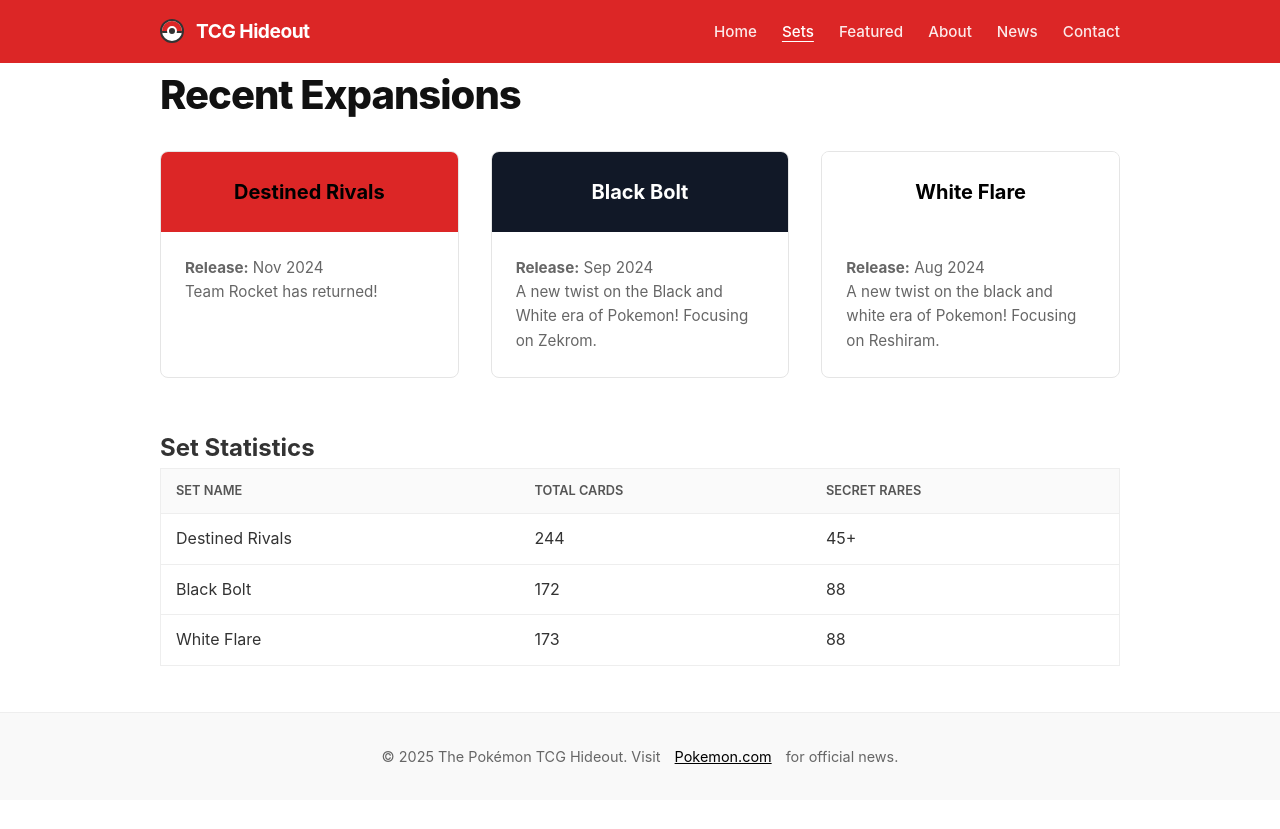
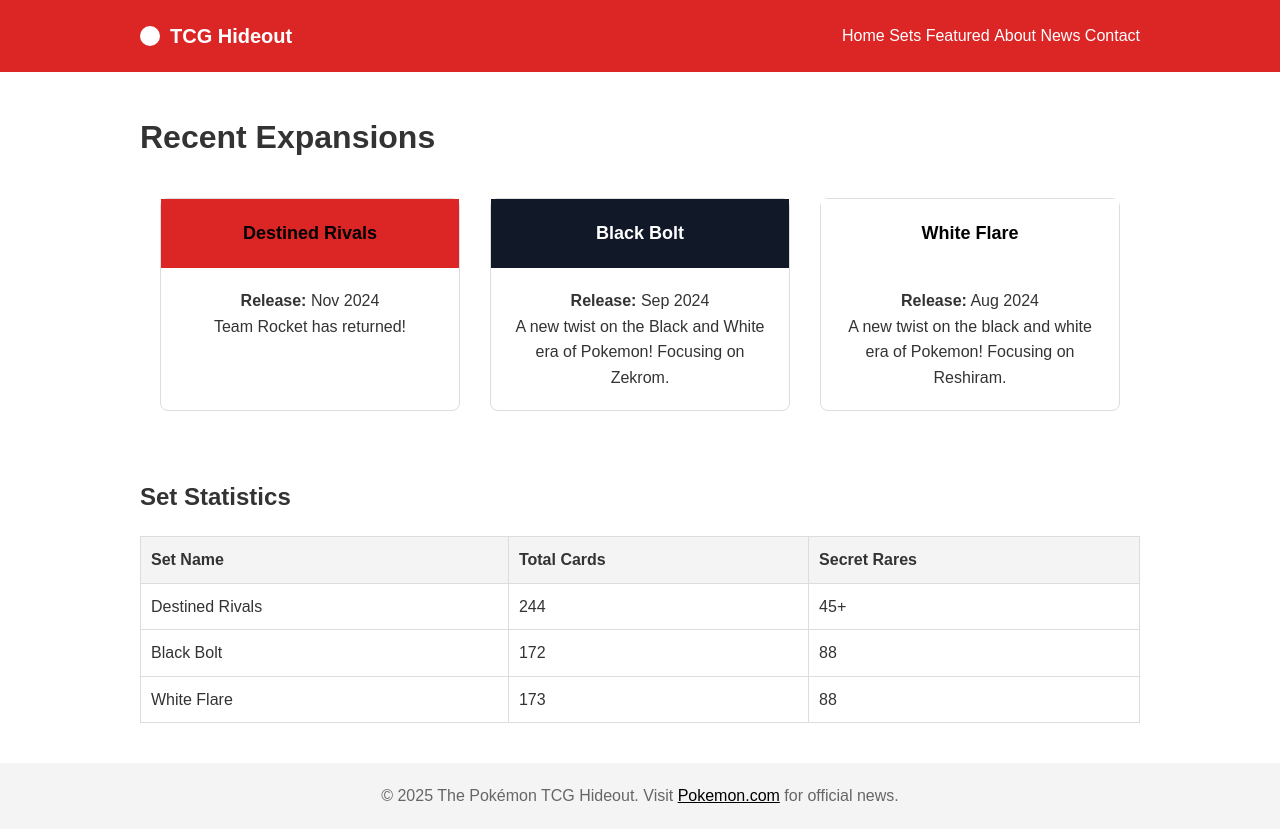
Before and after one commit to cathanasselis-star/Poke-TCG-Hideout, a plain HTML site: page sets.html in a window 1280 px wide. Before the commit the page ends 800 px from the top, so only its background shows below. Drawn offline with Linux system fonts and the light colour scheme.

Commit message:
Update style.css

```diff
--- a/style.css
+++ b/style.css
@@ -1,4 +1,3 @@
-
 * {
     box-sizing: border-box;
     margin: 0;
@@ -6,29 +5,22 @@
 }
 
 body {
-
-    font-family: -apple-system, BlinkMacSystemFont, "Segoe UI", Roboto, Oxygen, Ubuntu, Cantarell, "Open Sans", "Helvetica Neue", sans-serif;
+    font-family: Arial, sans-serif;
     line-height: 1.6;
     color: #333;
     background-color: #ffffff;
-    display: flex;
-    flex-direction: column;
-    min-height: 100vh;
 }
 
-
+/* --- HEADER --- */
 header {
     background-color: #dc2626;
-    color: white;
-    padding: 1rem 0;
-    box-shadow: none;
+    padding: 20px 0;
 }
 
 .container {
-    width: 100%;
+    width: 90%;
     max-width: 1000px;
     margin: 0 auto;
-    padding: 0 20px;
 }
 
 nav {
@@ -37,250 +29,176 @@ nav {
     align-items: center;
 }
 
-
+/* Logo */
 .logo-area {
     display: flex;
     align-items: center;
-    gap: 12px;
     text-decoration: none;
     color: white;
-    font-weight: 700;
-    font-size: 1.2rem;
-    letter-spacing: -0.5px;
+    font-weight: bold;
+    font-size: 20px;
 }
 
-
 .pokeball-icon {
-    width: 24px;
-    height: 24px;
-    background: white;
+    width: 20px;
+    height: 20px;
+    background-color: white;
     border-radius: 50%;
-    border: 2px solid #333;
-    position: relative;
-    overflow: hidden;
+    margin-right: 10px;
 }
 
-    .pokeball-icon::before {
-        content: '';
-        position: absolute;
-        top: 0;
-        width: 100%;
-        height: 50%;
-        background: #dc2626;
-        border-bottom: 2px solid #333;
-    }
-
-    .pokeball-icon::after {
-        content: '';
-        position: absolute;
-        top: 50%;
-        left: 50%;
-        transform: translate(-50%, -50%);
-        width: 6px;
-        height: 6px;
-        background: #333;
-        border-radius: 50%;
-        border: 2px solid white;
-        z-index: 2;
-    }
-
-
 .nav-links {
-    display: flex;
-    gap: 25px;
     list-style: none;
 }
 
-    .nav-links a {
-        color: rgba(255, 255, 255, 0.9);
-        text-decoration: none;
-        font-weight: 500;
-        font-size: 0.95rem;
-        transition: opacity 0.2s;
+    .nav-links li {
+        display: inline-block;
     }
 
-        .nav-links a:hover, .nav-links a.active {
-            color: white;
-            opacity: 1;
+    .nav-links a {
+        color: white;
+        text-decoration: none;
+    }
+
+        .nav-links a:hover {
             text-decoration: underline;
-            text-underline-offset: 4px;
         }
 
-
+/* --- MAIN --- */
 main {
-    flex: 1;
-    padding: 3rem 0;
+    padding: 40px 0;
 }
 
 .page-title {
-    font-size: 2.5rem;
-    font-weight: 800;
-    margin-bottom: 1.5rem;
-    color: #111;
-    letter-spacing: -1px;
-    border-bottom: none;
+    margin-bottom: 20px;
 }
 
+/* --- BANNER --- */
+.banner-section {
+    background-color: #f4f4f4;
+    padding: 40px;
+    text-align: center;
+    border-radius: 10px;
+    margin-bottom: 40px;
+}
 
-.hero-section {
-    background-color: #f9f9f9;
-    border-radius: 12px;
-    padding: 3rem;
-    color: #333;
-    margin-bottom: 3rem;
-    border: 1px solid #eee;
-    text-align: center;
+.banner-img {
+    max-width: 100%;
+    height: auto;
+    border-radius: 10px;
+    margin-bottom: 20px;
 }
 
 .new-tag {
     background-color: #333;
     color: white;
-    font-size: 0.7rem;
-    font-weight: 700;
-    padding: 4px 10px;
-    border-radius: 100px;
-    display: inline-block;
-    margin-bottom: 1rem;
-    letter-spacing: 1px;
+    padding: 5px 10px;
+    font-size: 12px;
+    border-radius: 20px;
 }
 
-.hero-btn {
+.banner-btn {
+    display: inline-block;
     background-color: #333;
     color: white;
-    font-weight: 600;
-    padding: 12px 30px;
-    border-radius: 6px;
+    padding: 10px 20px;
     text-decoration: none;
-    display: inline-block;
-    margin-top: 20px;
-    transition: background 0.2s;
+    border-radius: 5px;
+    margin-top: 15px;
 }
 
-    .hero-btn:hover {
+    .banner-btn:hover {
         background-color: #000;
     }
 
-
+/* --- CARDS --- */
 .grid-container {
-    display: grid;
-    grid-template-columns: repeat(auto-fit, minmax(280px, 1fr));
-    gap: 2rem;
+    display: flex;
+    flex-wrap: wrap;
+    justify-content: center;
 }
 
 .card {
     background: white;
+    border: 1px solid #ddd;
     border-radius: 8px;
-    overflow: hidden;
-
-    border: 1px solid #e5e5e5;
-    transition: transform 0.2s, border-color 0.2s;
+    width: 300px;
+    margin: 15px;
+    text-align: center;
 }
 
-    .card:hover {
-        transform: translateY(-2px);
-        border-color: #ccc;
-    }
-
 .card-header {
-    height: 80px;
-    display: flex;
-    align-items: center;
-    justify-content: center;
+    padding: 20px;
     color: white;
-    font-size: 1.25rem;
-    font-weight: 700;
+    font-weight: bold;
+    font-size: 18px;
 }
 
 .card-body {
-    padding: 1.5rem;
+    padding: 20px;
 }
 
-    .card-body h3 {
-        margin-bottom: 0.5rem;
-        font-size: 1.1rem;
-        font-weight: 700;
-    }
-
-    .card-body p {
-        font-size: 0.95rem;
-        color: #666;
-    }
-
-
+/* --- FORMS --- */
 .form-container {
-    background: #f9f9f9;
-    padding: 2rem;
+    background-color: #f9f9f9;
+    padding: 20px;
+    border: 1px solid #ddd;
     border-radius: 8px;
     max-width: 500px;
     margin: 0 auto;
-    border: 1px solid #eee;
-    box-shadow: none;
+}
+
+label {
+    display: block;
+    margin-bottom: 5px;
+    font-weight: bold;
 }
 
 input, select, textarea {
     width: 100%;
     padding: 10px;
-    border: 1px solid #ddd;
+    margin-bottom: 15px;
+    border: 1px solid #ccc;
     border-radius: 4px;
-    margin-bottom: 1rem;
-    font-family: inherit;
-    background: white;
 }
 
 button.btn {
+    width: 100%;
     background-color: #333;
     color: white;
-    padding: 10px 20px;
+    padding: 10px;
     border: none;
     border-radius: 4px;
-    font-weight: 600;
     cursor: pointer;
-    width: 100%;
+    font-size: 16px;
 }
 
     button.btn:hover {
         background-color: black;
     }
 
-
+/* --- TABLES --- */
 table {
     width: 100%;
     border-collapse: collapse;
-    background: white;
-    border: 1px solid #eee;
+    margin-top: 20px;
 }
 
 th, td {
-    padding: 12px 15px;
+    border: 1px solid #ddd;
+    padding: 10px;
     text-align: left;
-    border-bottom: 1px solid #eee;
 }
 
 th {
-    background: #fafafa;
-    font-size: 0.8rem;
-    text-transform: uppercase;
-    color: #555;
-    font-weight: 600;
+    background-color: #f4f4f4;
 }
 
-
+/* --- FOOTER --- */
 footer {
-    background-color: #f9f9f9;
+    background-color: #f4f4f4;
     color: #666;
     text-align: center;
-    padding: 2rem 0;
+    padding: 20px 0;
     margin-top: auto;
-    border-top: 1px solid #eee;
-    font-size: 0.9rem;
 }
-
-    footer a {
-        color: #333;
-        margin: 0 10px;
-        text-decoration: none;
-    }
-
-        footer a:hover {
-            text-decoration: underline;
-        }
```
